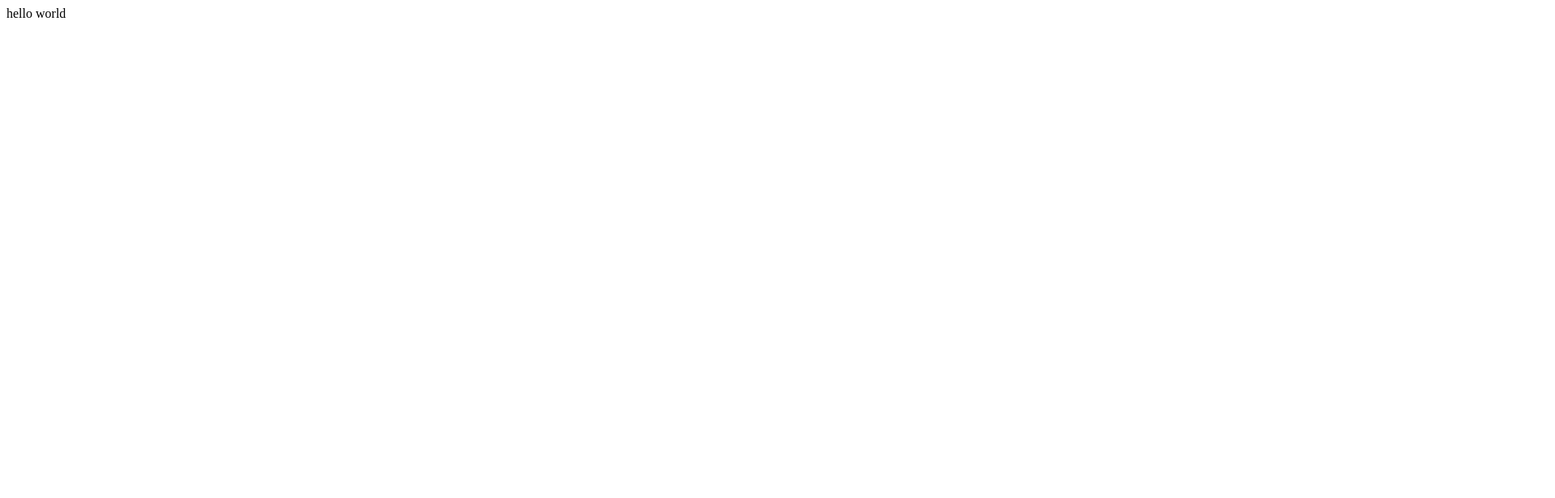
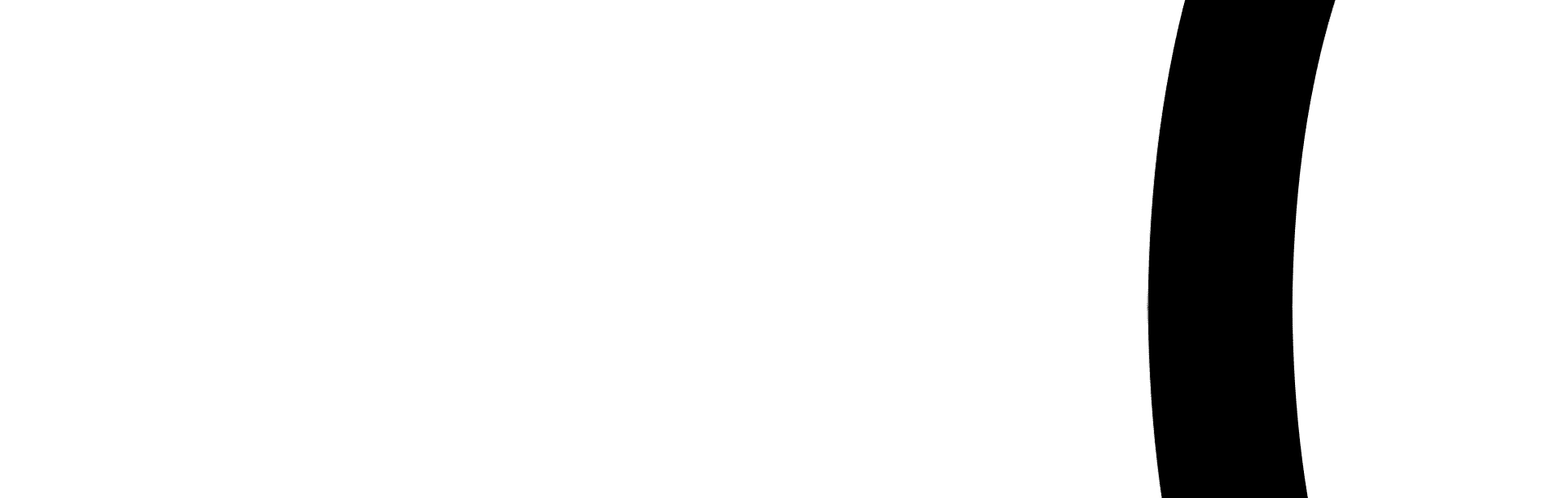
Before and after one commit to michiganhackers/webf23-threads-react, a React (Create React App) app: page / in a window 1280 px wide. Shown: the top 616 px of the page at 81% size, 1920 px wide, since content can reach past the window. Built offline with nearby package versions, Linux system fonts and the light colour scheme.

Commit message:
Add basic file structure

```diff
--- /dev/null
+++ b/src/App.css
@@ -0,0 +1,12 @@
+body {
+  margin: 0;
+  padding: 0;
+  display: flex;
+  height: 100vh;
+  justify-content: center;
+  align-items: center;
+}
+.container {
+  width: 512px;
+  max-width: 100dvw;
+}
--- a/src/App.js
+++ b/src/App.js
@@ -1,5 +1,15 @@
+import ThreadInput from './components/ThreadInput'
+import Thread from './components/Thread'
+import './App.css'
+
 function App() {
-  return <div className="container">hello world</div>
+  return (
+    <div className="container">
+      <img src="/logo.png" alt="logo" />
+      <ThreadInput />
+      <Thread />
+    </div>
+  )
 }
 
 export default App
--- /dev/null
+++ b/src/components/Thread.js
@@ -0,0 +1,3 @@
+export default function Thread() {
+  return <div>Thread</div>
+}
--- /dev/null
+++ b/src/components/ThreadInput.js
@@ -0,0 +1,3 @@
+export default function ThreadInput() {
+  return <div>ThreadInput</div>
+}
```
Also changed, not shown: public/logo.png (added).
